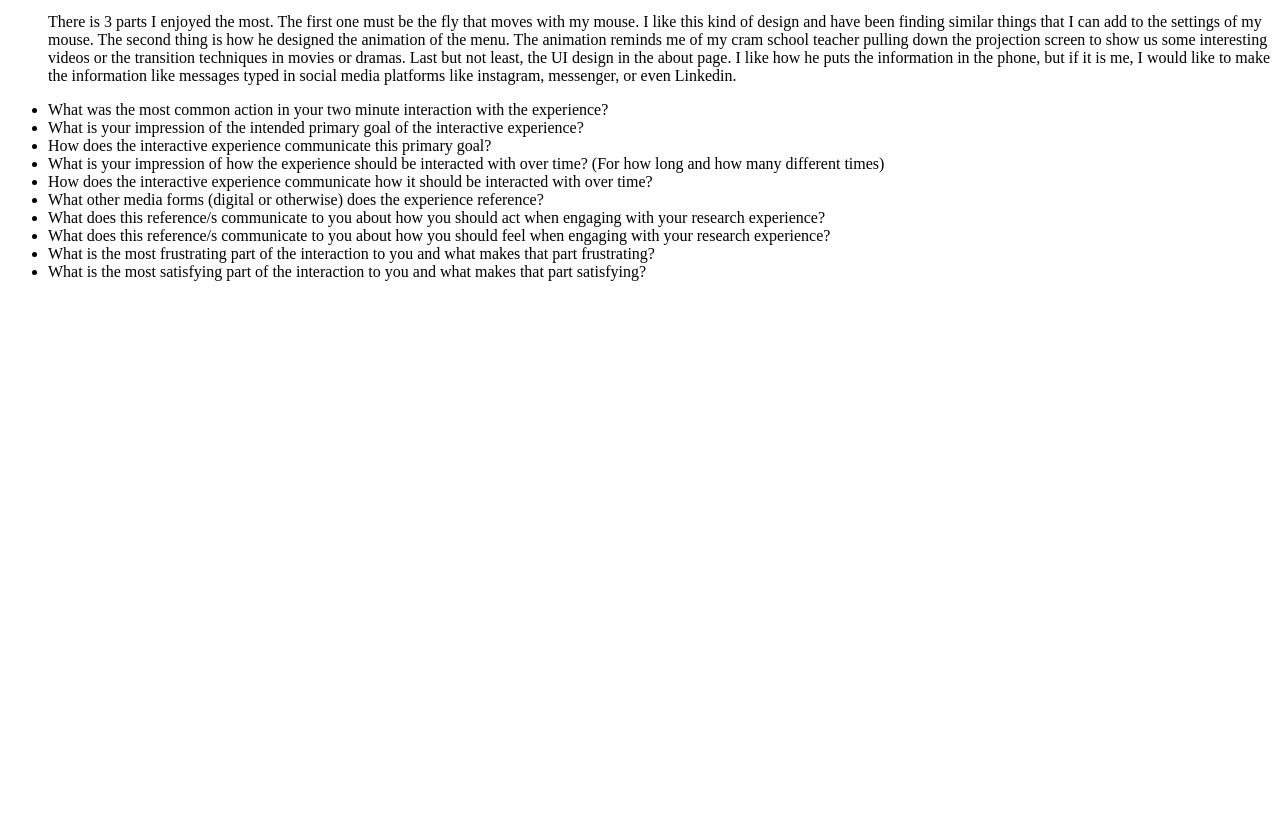
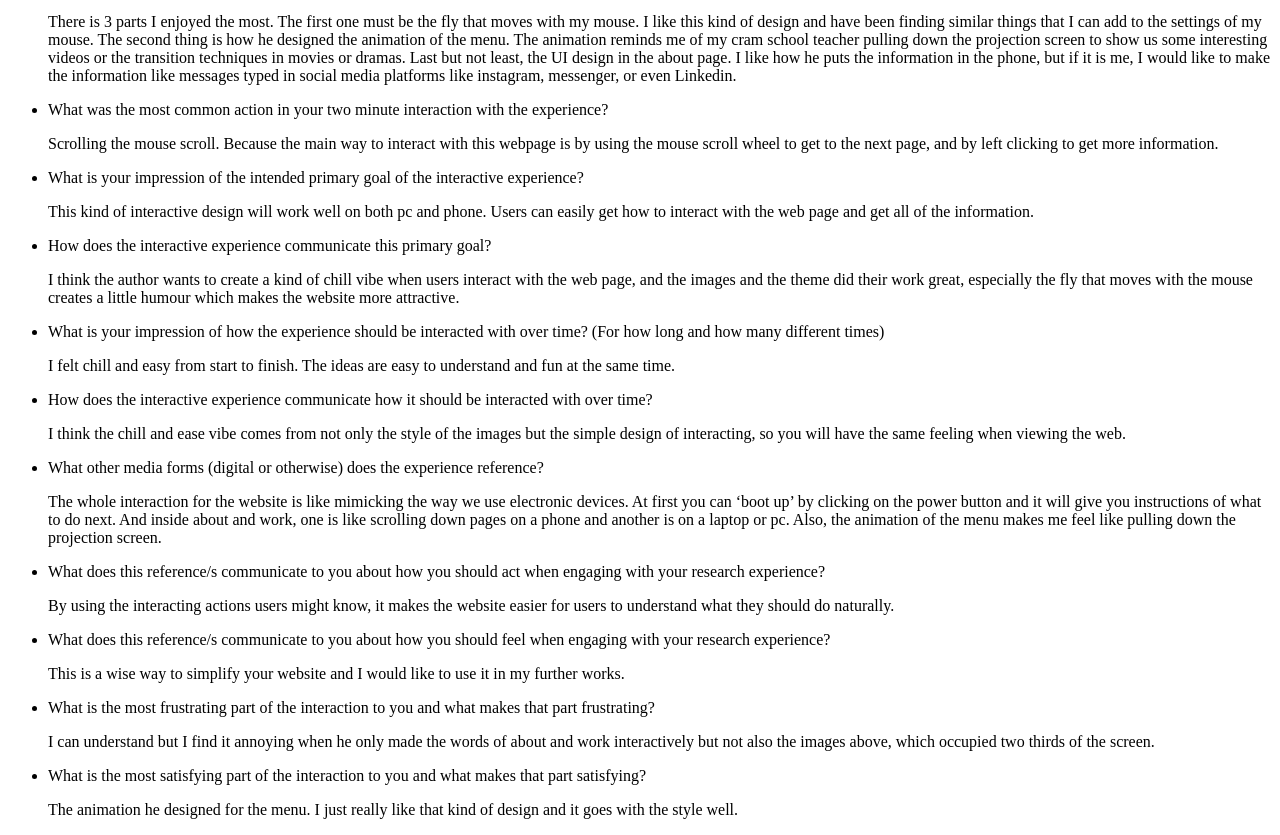
Before and after one commit to Goodmorning0619/Goodmorning0619.github.io, a plain HTML site: page assignment1/index.html in a window 1280 px wide. Shown: the part 381-1216 px from the top of the page. Before the commit the page ends 800 px from the top, so only its background shows below. Drawn offline with Linux system fonts and the light colour scheme.

Commit message:
Update index.html
add

```diff
--- a/assignment1/index.html
+++ b/assignment1/index.html
@@ -12,17 +12,14 @@
         What was the first thing you paid attention to when interacting with the
         experience?
       </li>
-
       <p>
         The first thing I noticed is the character in the middle with a power
         button on it. I clicked on it and got a greeting from the author.
       </p>
-
       <li>
         Spend two minutes with the experience and create a list of each of your
         discrete actions.
       </li>
-
       <p><ul>
         <li>I clicked on the power button on the character.</li>
         <li>I scrolled left and right with my mouse to check if the fly will move with it.</li>
@@ -34,11 +31,9 @@
         <li>And scrolled down to see what is in this page.</li>
         <li>After finishing seeing, I clicked on the menu again and clicked back home.</li>
       </ul></p>
-
       <li>
         What part of the experience did you spend the most time engaging with?
       </li>
-
       <p>There is 3 parts I enjoyed the most. The first one must be the fly that moves with my mouse.
         I like this kind of design and have been finding similar things that I can add to the
         settings of my mouse. The second thing is how he designed the animation of the menu.
@@ -47,46 +42,56 @@
         the UI design in the about page. I like how he puts the information in the phone,
         but if it is me, I would like to make the information like messages typed in social media platforms
         like instagram, messenger, or even Linkedin.</p>
-
       <li>
         What was the most common action in your two minute interaction with the
         experience?
       </li>
+      <p>Scrolling the mouse scroll. Because the main way to interact with this webpage is by using the
+        mouse scroll wheel to get to the next page, and by left clicking to get more information.</p>
       <li>
         What is your impression of the intended primary goal of the interactive
         experience?
       </li>
+      <p>This kind of interactive design will work well on both pc and phone. Users can easily get how to interact with the web page and get all of the information.</p>
       <li>
         How does the interactive experience communicate this primary goal?
       </li>
+      <p>	I think the author wants to create a kind of chill vibe when users interact with the web page, and the images and the theme did their work great, especially the fly that moves with the mouse creates a little humour which makes the website more attractive.</p>
       <li>
         What is your impression of how the experience should be interacted with
         over time? (For how long and how many different times)
       </li>
+      <p>I felt chill and easy from start to finish. The ideas are easy to understand and fun at the same time.</p>
       <li>
         How does the interactive experience communicate how it should be
         interacted with over time?
       </li>
+      <p>I think the chill and ease vibe comes from not only the style of the images but the simple design of interacting, so you will have the same feeling when viewing the web.</p>
       <li>
         What other media forms (digital or otherwise) does the experience
         reference?
       </li>
+      <p>The whole interaction for the website is like mimicking the way we use electronic devices. At first you can ‘boot up’ by clicking on the power button and it will give you instructions of what to do next. And inside about and work, one is like scrolling down pages on a phone and another is on a laptop or pc. Also, the animation of the menu makes me feel like pulling down the projection screen.</p>
       <li>
         What does this reference/s communicate to you about how you should act
         when engaging with your research experience?
       </li>
+      <p>By using the interacting actions users might know, it makes the website easier for users to understand what they should do naturally.</p>
       <li>
         What does this reference/s communicate to you about how you should feel
         when engaging with your research experience?
       </li>
+      <p>This is a wise way to simplify your website and I would like to use it in my further works.</p>
       <li>
         What is the most frustrating part of the interaction to you and what
         makes that part frustrating?
       </li>
+      <p>I can understand but I find it annoying when he only made the words of about and work interactively but not also the images above, which occupied two thirds of the screen.</p>
       <li>
         What is the most satisfying part of the interaction to you and what
         makes that part satisfying?
       </li>
+      <p>The animation he designed for the menu. I just really like that kind of design and it goes with the style well.</p>
     </ul>
   </body>
 </html>
```
